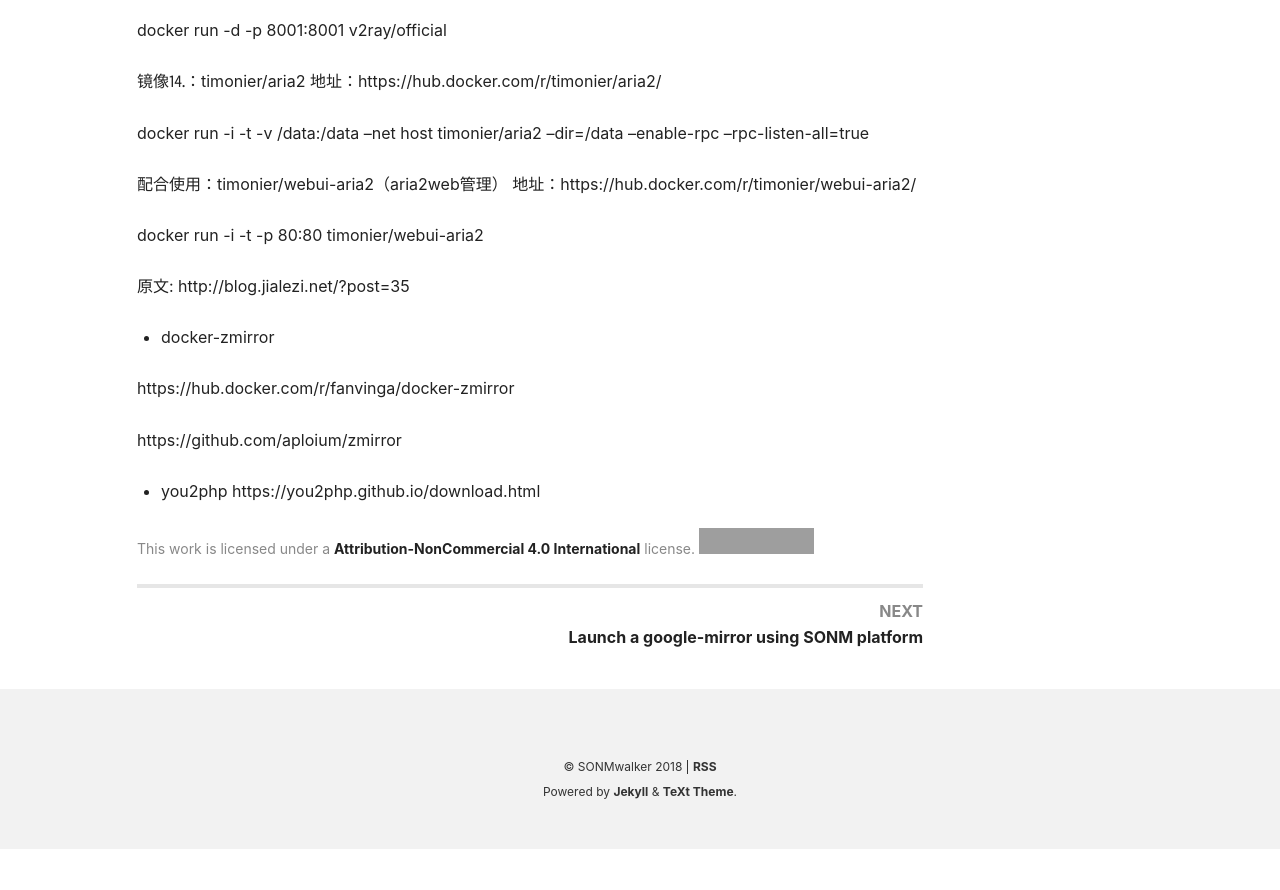
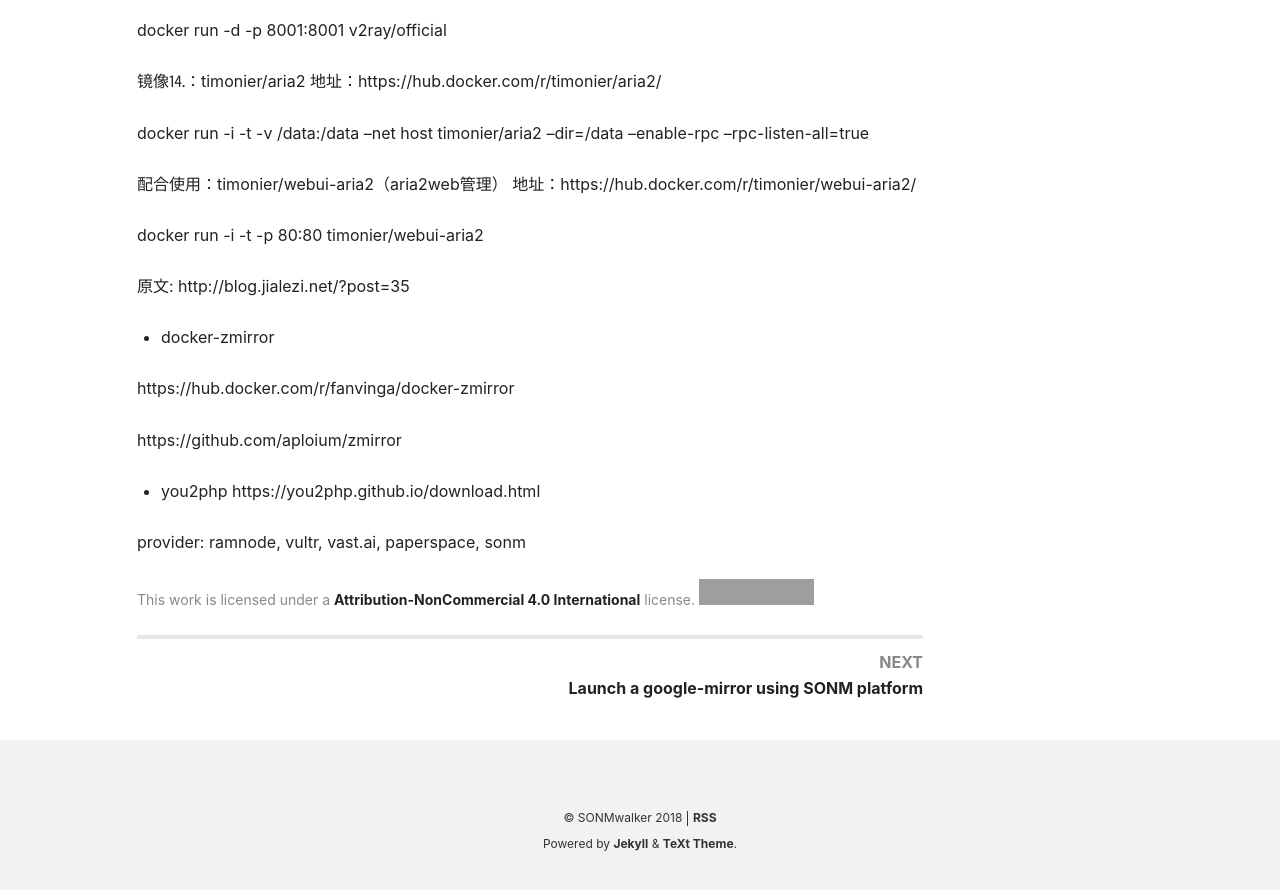
Before and after one commit to sonmwalker/sonmwalker.github.io, a Jekyll site: the page built from _posts/2018-12-27-Interesting-docker-images.md, in a window 1280 px wide and 900 px high, scrolled down 7878 px. Shown: the top 890 px of the window. Built offline with Jekyll 4.4.1, drawn with Linux system fonts in a browser that asks for light colours; nearby versions of some CDN libraries; before the commit the page ends 8727 px from its top, so only the background shows below that; grey boxes are pictures that could not be loaded.

Commit message:
Update 2018-12-27-Interesting-docker-images.md

```diff
--- a/_posts/2018-12-27-Interesting-docker-images.md
+++ b/_posts/2018-12-27-Interesting-docker-images.md
@@ -354,5 +354,8 @@ https://hub.docker.com/r/fanvinga/docker-zmirror
 
 https://github.com/aploium/zmirror
 
+
 - you2php
 https://you2php.github.io/download.html
+
+provider: ramnode, vultr, vast.ai, paperspace, sonm
```
